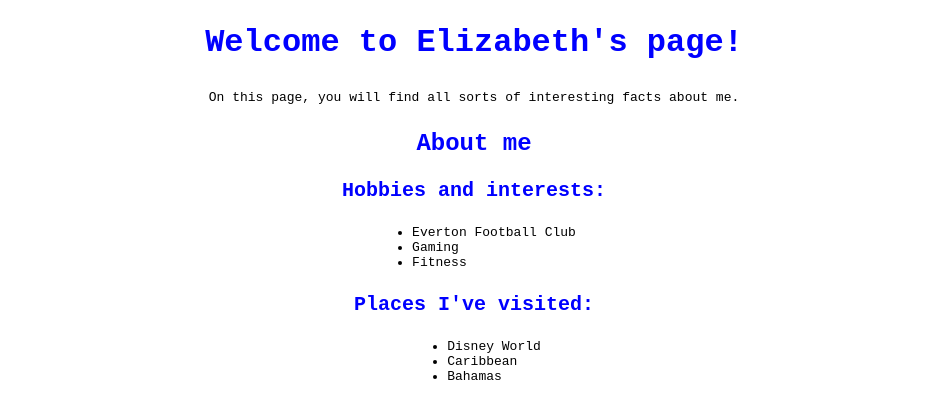
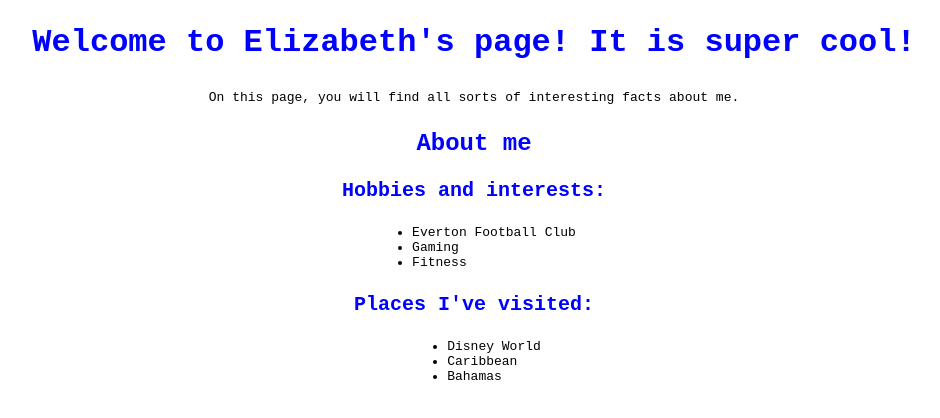
Before and after one commit to edgee89/git-fundamentals-lab, a plain HTML site: page index.html in a window 1280 px wide. Shown: the whole page, without its empty margins (166-1106 px from the left). Drawn offline with Linux system fonts and the light colour scheme.

Commit message:
Change header

```diff
--- a/index.html
+++ b/index.html
@@ -8,7 +8,7 @@
   </head>
 
   <body>
-    <h1>Welcome to Elizabeth's page!</h1>
+    <h1>Welcome to Elizabeth's page! It is super cool!</h1>
     <p>On this page, you will find all sorts of interesting facts about me.</p>
 
     <h2>About me</h2>
```
